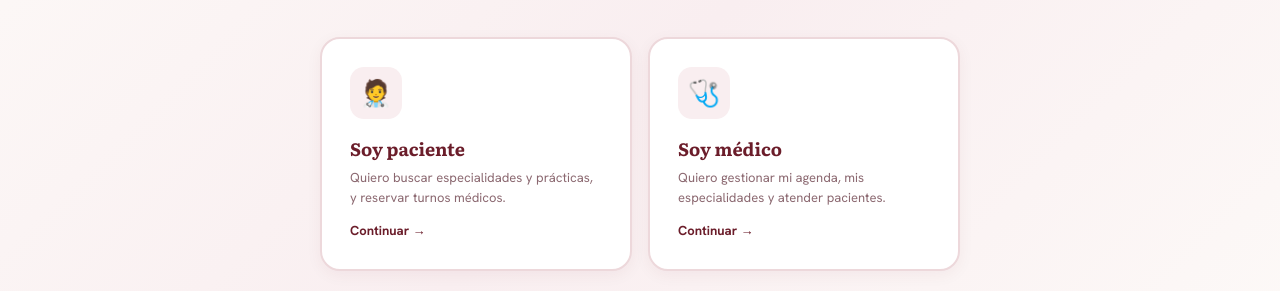
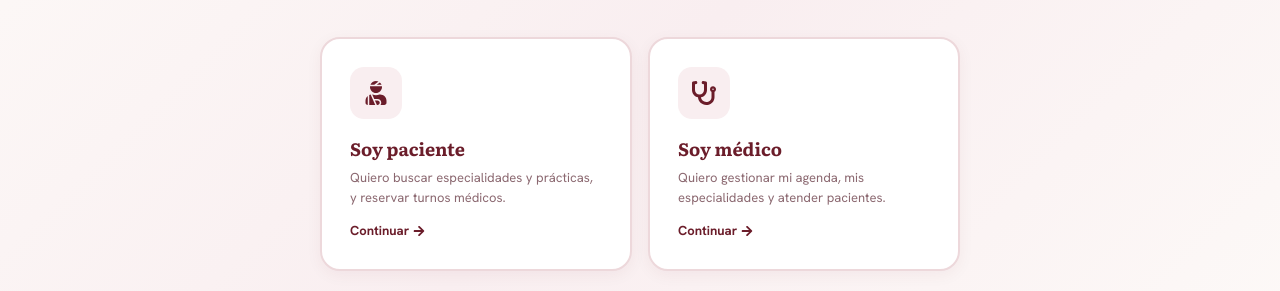
Before and after one commit to valenap-utn/sweet-medical-utn-2026, a Next.js app in the folder frontend/: page /registro in a window 1280 px wide. Shown: the part 308-599 px from the top of the page. Built offline with nearby package versions, Linux system fonts and the light colour scheme; no server answers.

Commit message:
feat(registro): icons

```diff
--- a/frontend/src/app/registro/page.js
+++ b/frontend/src/app/registro/page.js
@@ -1,8 +1,10 @@
 "use client";
 import Link from "next/link";
+import { FaArrowRight, FaStethoscope, FaUserInjured } from "react-icons/fa";
+
 const OPTS = [
-  { href: "/registro/paciente", emoji: "🧑‍⚕️", title: "Soy paciente", desc: "Quiero buscar especialidades y prácticas, y reservar turnos médicos." },
-  { href: "/registro/medico",   emoji: "🩺",    title: "Soy médico",  desc: "Quiero gestionar mi agenda, mis especialidades y atender pacientes." },
+  { href: "/registro/paciente", icon: FaUserInjured, title: "Soy paciente", desc: "Quiero buscar especialidades y prácticas, y reservar turnos médicos." },
+  { href: "/registro/medico",   icon: FaStethoscope,    title: "Soy médico",  desc: "Quiero gestionar mi agenda, mis especialidades y atender pacientes." },
 ];
 export default function RegistroPage() {
   return (
@@ -18,10 +20,14 @@ export default function RegistroPage() {
             <Link key={o.href} href={o.href} style={{ display: "block", background: "#fff", border: "2px solid var(--outline-v)", borderRadius: 20, padding: 28, textDecoration: "none", transition: "all .2s", boxShadow: "0 4px 16px rgba(107,29,42,.05)" }}
               onMouseEnter={e => { e.currentTarget.style.borderColor = "var(--p)"; e.currentTarget.style.background = "var(--p-fixed)"; }}
               onMouseLeave={e => { e.currentTarget.style.borderColor = "var(--outline-v)"; e.currentTarget.style.background = "#fff"; }}>
-              <div style={{ width: 52, height: 52, borderRadius: 14, background: "var(--p-fixed)", display: "flex", alignItems: "center", justifyContent: "center", fontSize: 26, marginBottom: 16 }}>{o.emoji}</div>
+              <div style={{ color: "var(--p)", width: 52, height: 52, borderRadius: 14, background: "var(--p-fixed)", display: "flex", alignItems: "center", justifyContent: "center", fontSize: 26, marginBottom: 16 }}>
+                <o.icon size={24} />
+              </div>
               <h2 style={{ fontFamily: "'Literata', serif", fontSize: 18, fontWeight: 700, color: "var(--p)", marginBottom: 6 }}>{o.title}</h2>
               <p style={{ fontSize: 13, color: "var(--secondary)", lineHeight: 1.5, marginBottom: 14 }}>{o.desc}</p>
-              <span style={{ fontSize: 13, fontWeight: 700, color: "var(--p)", display: "flex", alignItems: "center", gap: 4 }}>Continuar →</span>
+              <span style={{ fontSize: 13, fontWeight: 700, color: "var(--p)", display: "flex", alignItems: "center", gap: 4 }}>
+                Continuar <FaArrowRight size={12} />
+              </span>
             </Link>
           ))}
         </div>
```
